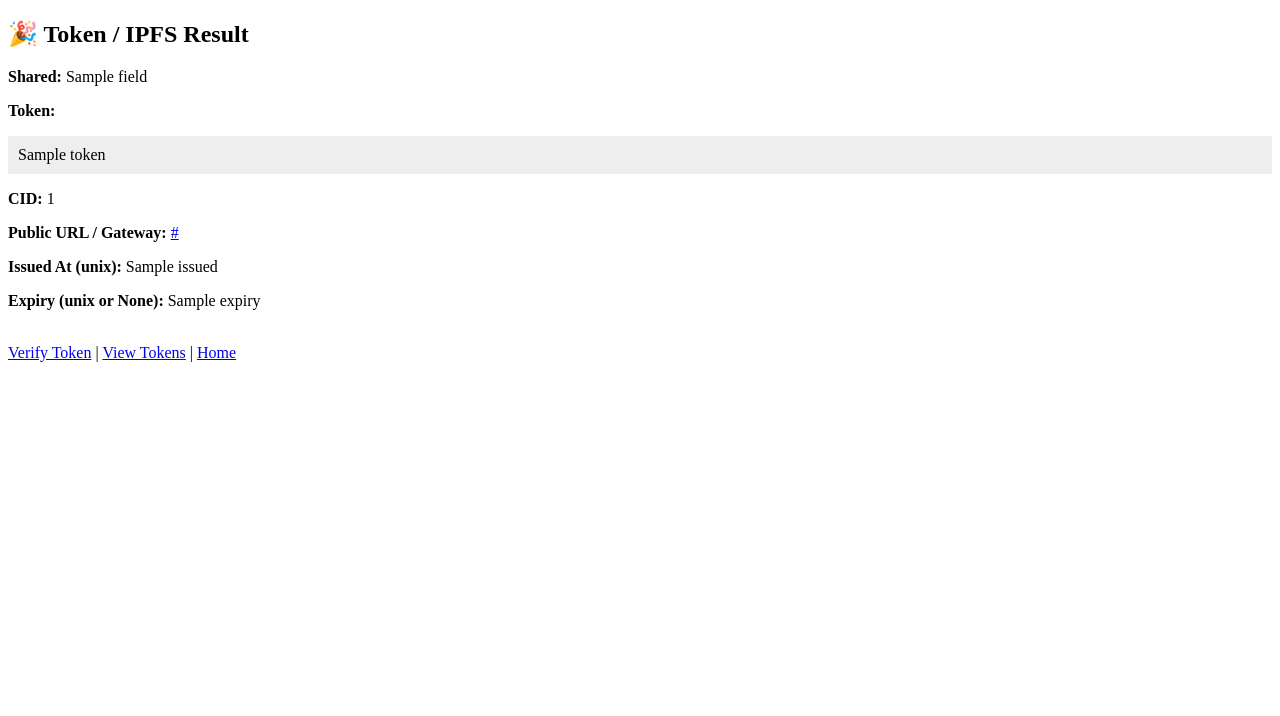
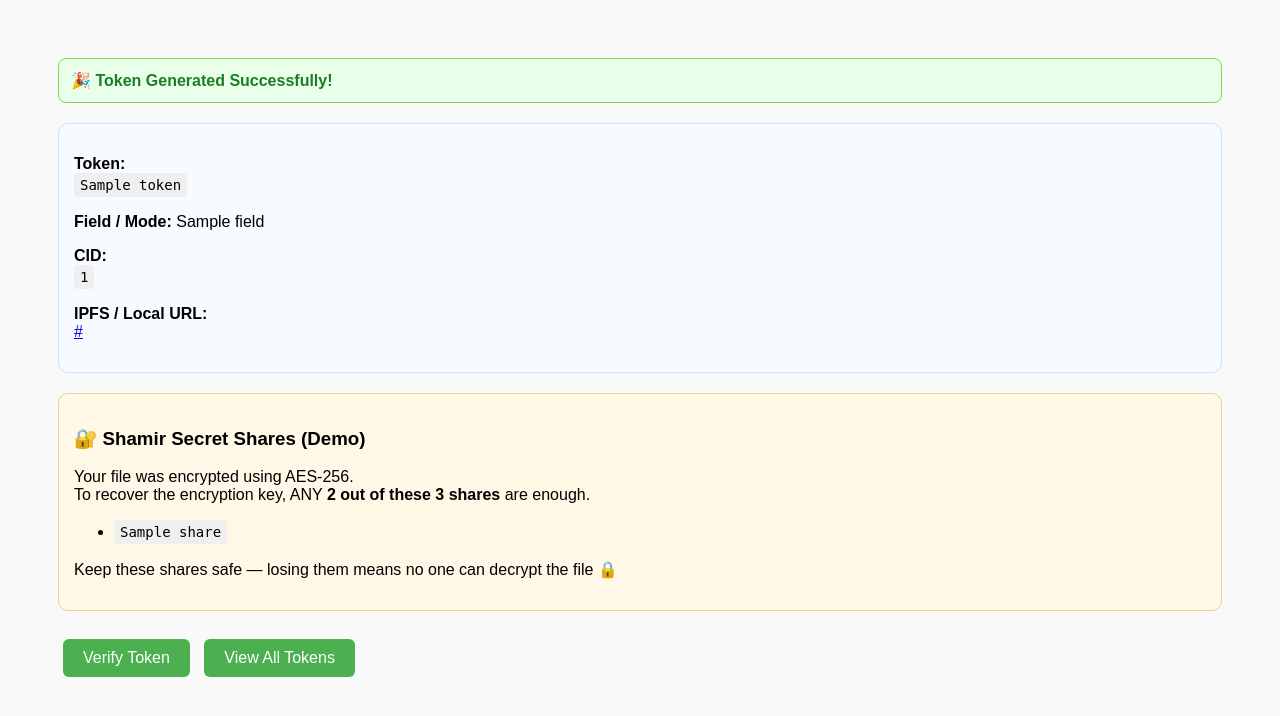
Before and after one commit to ManojRTech/Vault, a Python web app: template pixelgenesis_mvp/static/templates/access_success.html in a window 1280 px wide. Shown: the top 716 px of the page. Run offline with Jinja, Linux system fonts and the light colour scheme; the template is opened without the code that fills it: most values are stand-ins (such as "Sample title", 1, 10 or a date in 2020).

Commit message:
Enhance access success page layout and styling
Updated the title and improved the layout of the access success page with additional styling and structured information display.

```diff
--- a/pixelgenesis_mvp/static/templates/access_success.html
+++ b/pixelgenesis_mvp/static/templates/access_success.html
@@ -1,24 +1,97 @@
 <!DOCTYPE html>
 <html>
 <head>
-  <title>Token Generated</title>
+  <title>Token Created</title>
+  <link rel="stylesheet" href="/static/style.css">
+
+  <style>
+    .info-box {
+      background: #f7faff;
+      padding: 15px;
+      border-radius: 10px;
+      border: 1px solid #c9dffc;
+      margin-bottom: 20px;
+    }
+
+    .success {
+      background: #e9ffe9;
+      padding: 12px;
+      border: 1px solid #7ed957;
+      border-radius: 8px;
+      margin-bottom: 20px;
+      font-weight: bold;
+      color: #1b7e26;
+    }
+
+    .share-box {
+      background: #fff8e6;
+      border: 1px solid #f1d08b;
+      padding: 15px;
+      border-radius: 10px;
+      margin-top: 20px;
+    }
+
+    code {
+      background: #efefef;
+      padding: 4px 6px;
+      border-radius: 4px;
+      display: inline-block;
+      font-size: 14px;
+      word-break: break-all;
+    }
+
+    ul { margin-top: 10px; }
+  </style>
+
 </head>
 <body>
-  <h2>🎉 Token / IPFS Result</h2>
 
-  <p><b>Shared:</b> {{ field }}</p>
+<div class="container">
 
-  <p><b>Token:</b></p>
-  <div style="background:#eee;padding:10px;word-wrap:break-word;">{{ token }}</div>
+  <div class="success">🎉 Token Generated Successfully!</div>
 
-  {% if extra %}
-    <p><b>CID:</b> {{ extra.cid }}</p>
-    <p><b>Public URL / Gateway:</b> <a href="{{ extra.url }}" target="_blank">{{ extra.url }}</a></p>
+  <div class="info-box">
+    <p><b>Token:</b><br>
+      <code>{{ token }}</code>
+    </p>
+
+    <p><b>Field / Mode:</b> {{ field }}</p>
+
+    {% if extra %}
+      <p><b>CID:</b><br><code>{{ extra.cid }}</code></p>
+      <p><b>IPFS / Local URL:</b><br>
+        <a href="{{ extra.url }}" target="_blank">{{ extra.url }}</a>
+      </p>
+    {% endif %}
+  </div>
+
+  <!-- 🔑 Shamir Secret Shares (only if encryption used) -->
+  {% if shares %}
+    <div class="share-box">
+      <h3>🔐 Shamir Secret Shares (Demo)</h3>
+      <p>
+        Your file was encrypted using AES-256.<br>
+        To recover the encryption key, ANY <b>2 out of these 3 shares</b> are enough.
+      </p>
+
+      <ul>
+        {% for s in shares %}
+          <li><code>{{ s }}</code></li>
+        {% endfor %}
+      </ul>
+
+      <p style="margin-top:10px;">
+        Keep these shares safe — losing them means no one can decrypt the file 🔒
+      </p>
+    </div>
   {% endif %}
 
-  <p><b>Issued At (unix):</b> {{ issued }}</p>
-  <p><b>Expiry (unix or None):</b> {{ expiry }}</p>
+  <br>
 
-  <br><a href="/verify_access">Verify Token</a> | <a href="/tokens">View Tokens</a> | <a href="/">Home</a>
+  <a class="btn" href="/verify_access">Verify Token</a>
+  <a class="btn" href="/tokens">View All Tokens</a>
+
+</div>
+
 </body>
 </html>
```
